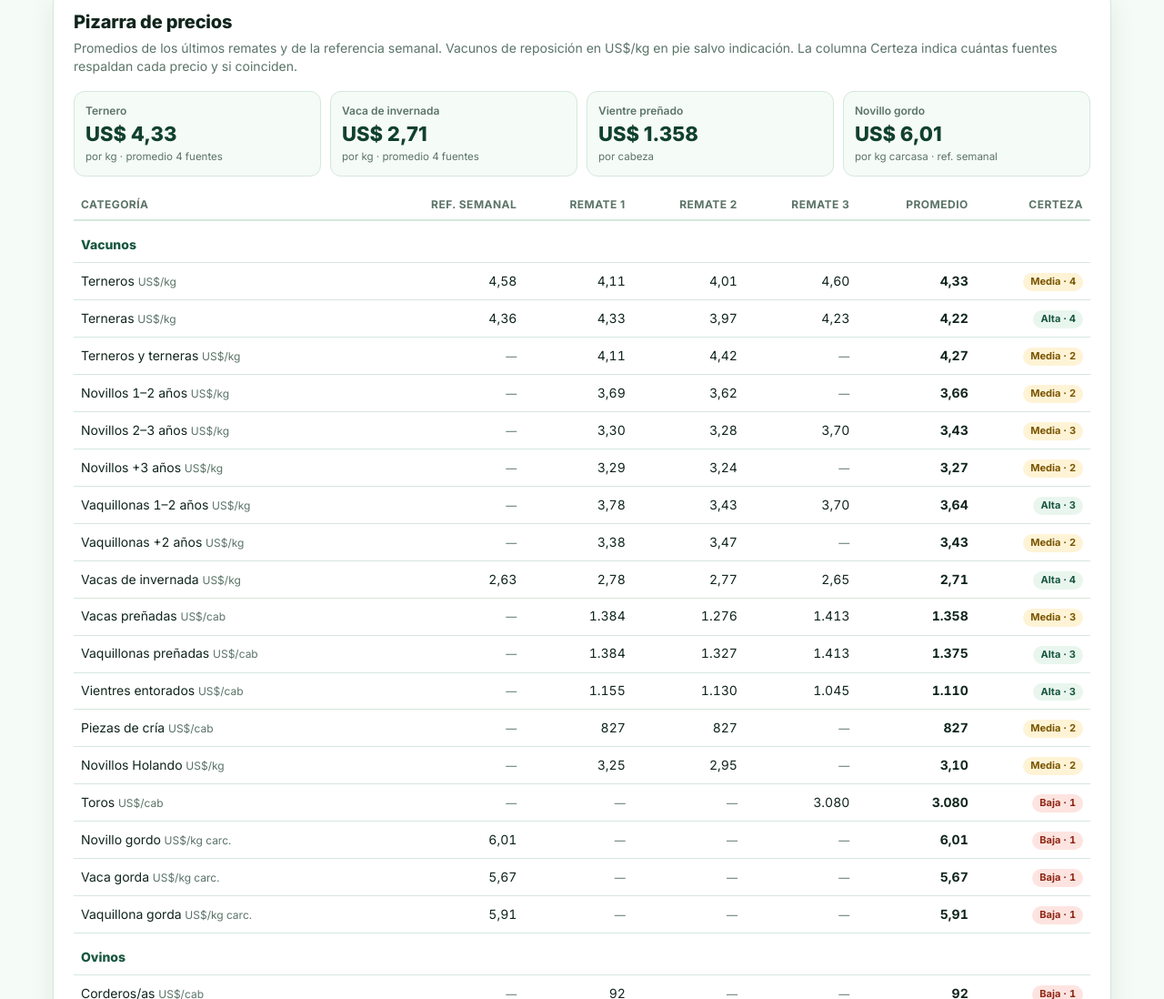
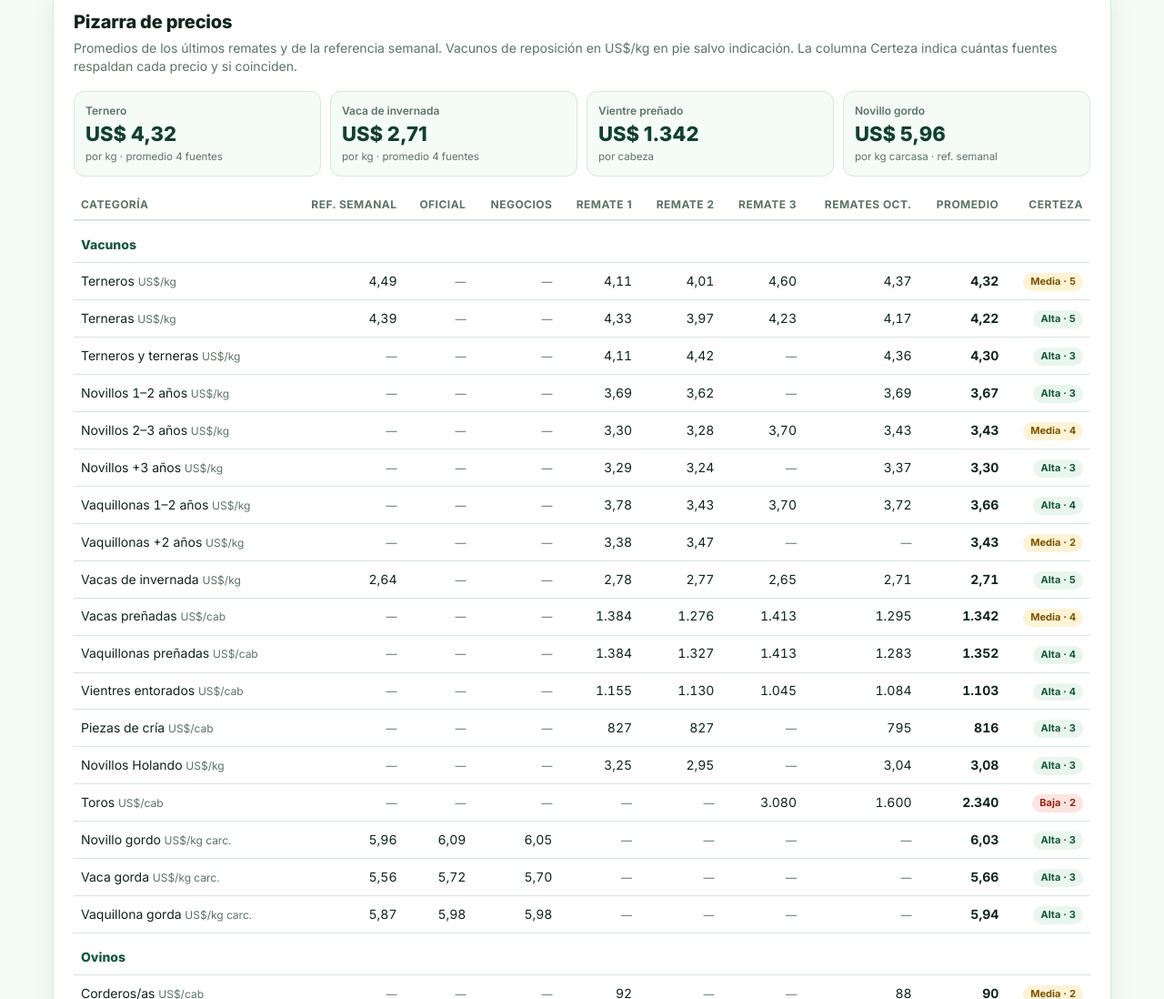
Before and after one commit to escritoriocamy/cuantolaventa, a plain HTML site: page index.html in a window 1280 px wide. Shown: the part 1702-2800 px from the top of the page at 91% size. Drawn offline with Linux system fonts and the light colour scheme.

Commit message:
Revise livestock pricing data and references
Updated pricing references and data for livestock categories, including adjustments for official and market prices. Added new data for October and refined historical data entries.

```diff
--- a/index.html
+++ b/index.html
@@ -344,7 +344,7 @@ footer a{color:var(--g300)}
     <p class="lead">Promedios de los últimos remates y de la referencia semanal. Vacunos de reposición en US$/kg en pie salvo indicación. La columna Certeza indica cuántas fuentes respaldan cada precio y si coinciden.</p>
     <div class="cards4" id="kpis"></div>
     <div class="scroll"><table class="tbl" id="tbl"></table></div>
-    <p class="note">Referencia semanal: precios de referencia del mercado (gordo en US$/kg carcasa). Remates 1, 2 y 3: promedios de remates por pantalla de noviembre 2026. “—” = sin oferta o sin dato en ese remate; el promedio se calcula con las fuentes disponibles.</p>
+    <p class="note">Referencia semanal: precios de la asociación de consignatarios (semana al 16/11; gordo en US$/kg carcasa). Oficial: relevamiento semanal de precios de hacienda del instituto de carnes (al 07/11, solo gordo). Negocios: rango de negocios concretados con la industria que informan los operadores (semana al 06/11; se toma el punto medio). Remates 1, 2 y 3: remates por pantalla de noviembre 2026. Remates oct.: promedio de los remates por pantalla del 21–22 de octubre. “—” = sin oferta o sin dato en ese remate; el promedio se calcula con las fuentes disponibles.</p>
   </section>
   </div><!-- /vCalc2 -->
 </main>
@@ -362,63 +362,62 @@ footer a{color:var(--g300)}
 */
 const UPDATED = "18/11/2026";
 const SOURCES = {
-  ref: {name:"Referencia semanal", date:"Semana al 02/11"},
+  ref: {name:"Referencia semanal", date:"Consignatarios · semana al 16/11"},
+  of:  {name:"Relevamiento oficial", date:"Semana al 07/11 · solo gordo"},
+  neg: {name:"Negocios de campo", date:"Semana al 06/11 · solo gordo"},
   r1:  {name:"Remate 1", date:"05–06/11"},
   r2:  {name:"Remate 2", date:"12–13/11"},
-  r3: {name:"Remate 3", date:"04/11"}
+  r3:  {name:"Remate 3", date:"04/11"},
+  oct: {name:"Remates de octubre", date:"Promedio de 2–3 remates · 21–22/10"}
 };
 
 const VAC = [
   {id:"ternero", n:"Terneros", d:"Machos al destete", u:"kg", peso:180,
-    p:{ref:4.58, r1:4.11, r2:4.01, r3:4.60},
-    br:{ // precio por franja de peso cuando el remate lo publicó
-      lt140:{r1:6.56}, b140:{r1:5.00, r2:4.85}, gt180:{r1:3.92, r2:3.89, r3:4.43}
-    }},
+    p:{ref:4.49, r1:4.11, r2:4.01, r3:4.60, oct:4.37}},
   {id:"ternera", n:"Terneras", d:"Hembras al destete", u:"kg", peso:170,
-    p:{ref:4.36, r1:4.33, r2:3.97, r3:4.23},
-    br:{lt140:{r2:4.78}, gt140:{r2:3.90}}},
+    p:{ref:4.39, r1:4.33, r2:3.97, r3:4.23, oct:4.17}},
   {id:"mixto", n:"Terneros y terneras", d:"Lote mixto", u:"kg", peso:170,
-    p:{r1:4.11, r2:4.42}},
+    p:{r1:4.11, r2:4.42, oct:4.36}},
   {id:"nov12", n:"Novillos 1–2 años", d:"Recría", u:"kg", peso:280,
-    p:{r1:3.69, r2:3.62}},
+    p:{r1:3.69, r2:3.62, oct:3.69}},
   {id:"nov23", n:"Novillos 2–3 años", d:"Invernada", u:"kg", peso:360,
-    p:{r1:3.30, r2:3.28, r3:3.70}},
+    p:{r1:3.30, r2:3.28, r3:3.70, oct:3.43}},
   {id:"nov3", n:"Novillos +3 años", d:"Invernada pesada", u:"kg", peso:420,
-    p:{r1:3.29, r2:3.24}},
+    p:{r1:3.29, r2:3.24, oct:3.37}},
   {id:"vaq12", n:"Vaquillonas 1–2 años", d:"Sin servicio", u:"kg", peso:260,
-    p:{r1:3.78, r2:3.43, r3:3.70}},
+    p:{r1:3.78, r2:3.43, r3:3.70, oct:3.72}},
   {id:"vaq2", n:"Vaquillonas +2 años", d:"Sin servicio", u:"kg", peso:330,
     p:{r1:3.38, r2:3.47}},
   {id:"vinv", n:"Vacas de invernada", d:"Vacías, para engorde", u:"kg", peso:380,
-    p:{ref:2.63, r1:2.78, r2:2.77, r3:2.65}},
+    p:{ref:2.64, r1:2.78, r2:2.77, r3:2.65, oct:2.71}},
   {id:"vpre", n:"Vacas preñadas", d:"Con diagnóstico, incluye próximas", u:"cab", preg:true,
-    p:{r1:1383.88, r2:1276, r3:1413}},
+    p:{r1:1383.88, r2:1276, r3:1413, oct:1295}},
   {id:"vqpre", n:"Vaquillonas preñadas", d:"Primera preñez", u:"cab", preg:true,
-    p:{r1:1383.88, r2:1327, r3:1413}},
+    p:{r1:1383.88, r2:1327, r3:1413, oct:1283}},
   {id:"ento", n:"Vientres entorados", d:"Con toro, sin diagnóstico", u:"cab",
-    p:{r1:1154.95, r2:1130, r3:1045}},
+    p:{r1:1154.95, r2:1130, r3:1045, oct:1083.5}},
   {id:"cria", n:"Piezas de cría", d:"Vaca con ternero al pie", u:"cab",
-    p:{r1:827.32, r2:827}},
+    p:{r1:827.32, r2:827, oct:794.8}},
   {id:"holando", n:"Novillos Holando", d:"Machos Holando de recría", u:"kg", peso:300,
-    p:{r1:3.25, r2:2.95}},
+    p:{r1:3.25, r2:2.95, oct:3.04}},
   {id:"toro", n:"Toros", d:"Reproductores", u:"cab",
-    p:{r3:3080}},
+    p:{r3:3080, oct:1600}},
   {id:"gnov", n:"Novillo gordo", d:"Para faena", u:"carc", peso:520, rend:54,
-    p:{ref:6.01}},
+    p:{ref:5.96, of:6.09, neg:6.05}},
   {id:"gvaca", n:"Vaca gorda", d:"Para faena", u:"carc", peso:470, rend:50,
-    p:{ref:5.67}},
+    p:{ref:5.56, of:5.72, neg:5.70}},
   {id:"gvaq", n:"Vaquillona gorda", d:"Para faena", u:"carc", peso:400, rend:52,
-    p:{ref:5.91}}
+    p:{ref:5.87, of:5.98, neg:5.98}}
 ];
 
 const OVI = [
-  {id:"cordero", n:"Corderos/as", d:"Reposición", u:"cab", p:{r1:92}},
-  {id:"borrego", n:"Borregos/as", d:"2 dientes", u:"cab", p:{r1:96, r2:78}},
-  {id:"ovcria", n:"Ovejas de cría", d:"2 o más encarneradas", u:"cab", p:{r1:96.6}},
-  {id:"gcord", n:"Cordero gordo", d:"Para faena", u:"carc", peso:40, rend:46, p:{ref:6.52}},
-  {id:"gborr", n:"Borrego gordo", d:"Para faena", u:"carc", peso:45, rend:45, p:{ref:6.50}},
-  {id:"gcap", n:"Capón", d:"Para faena", u:"carc", peso:50, rend:44, p:{ref:5.51}},
-  {id:"goveja", n:"Oveja gorda", d:"Para faena", u:"carc", peso:48, rend:42, p:{ref:5.40}}
+  {id:"cordero", n:"Corderos/as", d:"Reposición", u:"cab", p:{r1:92, oct:87.5}},
+  {id:"borrego", n:"Borregos/as", d:"2 dientes", u:"cab", p:{r1:96, oct:78}},
+  {id:"ovcria", n:"Ovejas de cría", d:"2 o más encarneradas", u:"cab", p:{r1:96.6, oct:94.5}},
+  {id:"gcord", n:"Cordero gordo", d:"Para faena", u:"carc", peso:40, rend:46, p:{ref:6.57}},
+  {id:"gborr", n:"Borrego gordo", d:"Para faena", u:"carc", peso:45, rend:45, p:{ref:6.56}},
+  {id:"gcap", n:"Capón", d:"Para faena", u:"carc", peso:50, rend:44, p:{ref:5.59}},
+  {id:"goveja", n:"Oveja gorda", d:"Para faena", u:"carc", peso:48, rend:42, p:{ref:5.49}}
 ];
 
 const RAZAS_VAC = [
@@ -506,31 +505,31 @@ function factorLote(cab){
 /* ============ HISTORIAL ============
    [fecha, valor]. Referencia semanal = grilla de consignatarios; Remates = promedios de remates por pantalla. */
 const HIST = {
-  ternero:{f:"Referencia semanal", d:[["2025-10-13",3.55],["2026-02-16",3.55],["2026-02-23",3.67],["2026-04-27",4.14],["2026-06-29",4.18],["2026-08-10",4.32],["2026-08-31",4.58],["2026-10-26",4.51],["2026-11-02",4.58]]},
-  ternera:{f:"Referencia semanal", d:[["2026-02-23",3.35],["2026-04-27",3.77],["2026-06-29",3.98],["2026-08-10",4.13],["2026-08-31",4.35],["2026-09-21",4.33],["2026-10-26",4.38],["2026-11-02",4.36]]},
+  ternero:{f:"Referencia semanal", d:[["2025-10-13",3.55],["2026-02-16",3.55],["2026-02-23",3.67],["2026-04-27",4.14],["2026-06-29",4.18],["2026-08-10",4.32],["2026-08-31",4.58],["2026-10-26",4.51],["2026-11-02",4.58],["2026-11-09",4.58],["2026-11-16",4.49]]},
+  ternera:{f:"Referencia semanal", d:[["2026-02-23",3.35],["2026-04-27",3.77],["2026-06-29",3.98],["2026-08-10",4.13],["2026-08-31",4.35],["2026-09-21",4.33],["2026-10-26",4.38],["2026-11-02",4.36],["2026-11-09",4.37],["2026-11-16",4.39]]},
   mixto:{f:"Remates", d:[["2026-10-21",4.44],["2026-11-05",4.11],["2026-11-12",4.42]]},
   nov12:{f:"Remates", d:[["2026-10-21",3.66],["2026-11-05",3.69],["2026-11-12",3.62]]},
-  nov23:{f:"Remates", d:[["2026-10-21",3.44],["2026-11-04",3.70],["2026-11-05",3.30],["2026-11-12",3.28]]},
+  nov23:{f:"Remates", d:[["2026-10-21",3.44],["2026-11-04",3.7],["2026-11-05",3.3],["2026-11-12",3.28]]},
   nov3:{f:"Remates", d:[["2026-10-21",3.37],["2026-11-05",3.29],["2026-11-12",3.24]]},
-  vaq12:{f:"Remates", d:[["2026-10-22",3.75],["2026-11-04",3.70],["2026-11-06",3.78],["2026-11-12",3.43]]},
+  vaq12:{f:"Remates", d:[["2026-10-21",3.68],["2026-10-22",3.75],["2026-11-04",3.7],["2026-11-06",3.78],["2026-11-12",3.43]]},
   vaq2:{f:"Remates", d:[["2026-11-06",3.38],["2026-11-13",3.47]]},
-  vinv:{f:"Referencia semanal", d:[["2026-02-16",2.30],["2026-02-23",2.36],["2026-04-27",2.30],["2026-06-29",2.32],["2026-08-10",2.45],["2026-08-31",2.60],["2026-09-21",2.50],["2026-10-26",2.60],["2026-11-02",2.63]]},
-  vpre:{f:"Remates", d:[["2026-10-22",1297],["2026-11-04",1413],["2026-11-06",1384],["2026-11-12",1276],["2026-11-13",1428]]},
+  vinv:{f:"Referencia semanal", d:[["2026-02-16",2.3],["2026-02-23",2.36],["2026-04-27",2.3],["2026-06-29",2.32],["2026-08-10",2.45],["2026-08-31",2.6],["2026-09-21",2.5],["2026-10-26",2.6],["2026-11-02",2.63],["2026-11-09",2.62],["2026-11-16",2.64]]},
+  vpre:{f:"Remates", d:[["2026-10-21",1293],["2026-10-22",1297],["2026-11-04",1413],["2026-11-06",1384],["2026-11-12",1276],["2026-11-13",1428]]},
   vqpre:{f:"Remates", d:[["2026-10-22",1283],["2026-11-12",1327],["2026-11-13",1245]]},
-  ento:{f:"Remates", d:[["2026-10-22",1047],["2026-11-04",1045],["2026-11-06",1155],["2026-11-12",1130]]},
-  cria:{f:"Remates", d:[["2026-10-22",791],["2026-11-05",827],["2026-11-12",827],["2026-11-13",874]]},
-  holando:{f:"Remates", d:[["2026-11-05",3.25],["2026-11-12",2.95]]},
-  toro:{f:"Remates", d:[["2026-11-04",3080]]},
-  gnov:{f:"Referencia semanal", d:[["2025-11-24",5.15],["2026-06-15",5.58],["2026-08-10",5.81],["2026-08-31",5.98],["2026-09-21",5.78],["2026-10-26",6.00],["2026-11-02",6.01]]},
-  gvaca:{f:"Referencia semanal", d:[["2025-11-24",4.78],["2026-06-15",5.21],["2026-08-10",5.42],["2026-08-31",5.67],["2026-09-21",5.39],["2026-11-02",5.67]]},
-  gvaq:{f:"Referencia semanal", d:[["2025-11-24",5.00],["2026-06-15",5.44],["2026-08-10",5.68],["2026-08-31",5.89],["2026-09-21",5.73],["2026-11-02",5.91]]},
-  cordero:{f:"Remates", d:[["2026-11-06",92]]},
+  ento:{f:"Remates", d:[["2026-10-21",1120],["2026-10-22",1047],["2026-11-04",1045],["2026-11-06",1155],["2026-11-12",1130]]},
+  cria:{f:"Remates", d:[["2026-10-21",798.54],["2026-10-22",791],["2026-11-05",827],["2026-11-12",827],["2026-11-13",874]]},
+  holando:{f:"Remates", d:[["2026-10-21",3.11],["2026-11-05",3.25],["2026-11-12",2.95]]},
+  toro:{f:"Remates", d:[["2026-10-21",1600],["2026-11-04",3080]]},
+  gnov:{f:"Referencia semanal", d:[["2025-11-24",5.15],["2026-06-15",5.58],["2026-08-10",5.81],["2026-08-31",5.98],["2026-09-21",5.78],["2026-10-26",6.0],["2026-11-02",6.01],["2026-11-09",6.0],["2026-11-16",5.96]]},
+  gvaca:{f:"Referencia semanal", d:[["2025-11-24",4.78],["2026-06-15",5.21],["2026-08-10",5.42],["2026-08-31",5.67],["2026-09-21",5.39],["2026-11-02",5.67],["2026-11-09",5.66],["2026-11-16",5.56]]},
+  gvaq:{f:"Referencia semanal", d:[["2025-11-24",5.0],["2026-06-15",5.44],["2026-08-10",5.68],["2026-08-31",5.89],["2026-09-21",5.73],["2026-11-02",5.91],["2026-11-09",5.89],["2026-11-16",5.87]]},
+  cordero:{f:"Remates", d:[["2026-10-21",87.5],["2026-11-06",92]]},
   borrego:{f:"Remates", d:[["2026-10-22",78],["2026-11-06",96]]},
-  ovcria:{f:"Remates", d:[["2026-11-06",96.6]]},
-  gcord:{f:"Referencia semanal", d:[["2025-10-13",5.48],["2025-11-24",5.75],["2026-08-10",6.25],["2026-11-02",6.52]]},
-  gborr:{f:"Referencia semanal", d:[["2025-11-24",5.74],["2026-11-02",6.50]]},
-  gcap:{f:"Referencia semanal", d:[["2026-08-10",5.30],["2026-11-02",5.51]]},
-  goveja:{f:"Referencia semanal", d:[["2026-08-10",5.15],["2026-11-02",5.40]]}
+  ovcria:{f:"Remates", d:[["2026-10-21",103],["2026-11-06",96.6]]},
+  gcord:{f:"Referencia semanal", d:[["2025-10-13",5.48],["2025-11-24",5.75],["2026-08-10",6.25],["2026-11-02",6.52],["2026-11-09",6.54],["2026-11-16",6.57]]},
+  gborr:{f:"Referencia semanal", d:[["2025-11-24",5.74],["2026-11-02",6.5],["2026-11-09",6.54],["2026-11-16",6.56]]},
+  gcap:{f:"Referencia semanal", d:[["2026-08-10",5.3],["2026-11-02",5.51],["2026-11-09",5.56],["2026-11-16",5.59]]},
+  goveja:{f:"Referencia semanal", d:[["2026-08-10",5.15],["2026-11-02",5.4],["2026-11-09",5.44],["2026-11-16",5.49]]}
 };
 const H = {esp:"vac", cat:"ternero"};
 const MES = ["ene","feb","mar","abr","may","jun","jul","ago","set","oct","nov","dic"];
@@ -731,7 +730,7 @@ function calc(){
   const maxV = Math.max(...ok.map(r=>r.v),1);
   $("srcList").innerHTML = rows.map(r=>{
     const S0 = SOURCES[r.s];
-    if(r.v==null) return `<div class="srow"><div><div class="sname">${S0.name}</div><div class="sdate">${S0.date}</div></div><div class="sval na">Sin dato</div></div>`;
+    if(r.v==null) return "";
     const unit = c.u==="cab" ? "por cabeza" : c.u==="carc" ? `${usd(r.p,2)}/kg carc.` : `${usd(r.p,2)}/kg`;
     return `<div class="srow"><div><div class="sname">${S0.name}</div><div class="sdate">${S0.date}</div></div>
       <div class="sval">${usd(r.v*cab)}<small>${c.u==="cab"?usd(r.v)+" "+unit:unit}</small></div>
@@ -760,16 +759,16 @@ function calc(){
 /* Pizarra */
 function renderTable(){
   const all = [...VAC.map(c=>({...c,esp:"Vacunos"})), ...OVI.map(c=>({...c,esp:"Ovinos"}))];
-  const head = `<tr><th>Categoría</th><th>Ref. semanal</th><th>Remate 1</th><th>Remate 2</th><th>Remate 3</th><th>Promedio</th><th>Certeza</th></tr>`;
+  const head = `<tr><th>Categoría</th><th>Ref. semanal</th><th>Oficial</th><th>Negocios</th><th>Remate 1</th><th>Remate 2</th><th>Remate 3</th><th>Remates oct.</th><th>Promedio</th><th>Certeza</th></tr>`;
   let lastEsp = "";
   const body = all.map(c=>{
     const d = c.u==="cab"?0:2;
-    const vals = ["ref","r1","r2","r3"].map(s=>c.p[s]);
+    const vals = ["ref","of","neg","r1","r2","r3","oct"].map(s=>c.p[s]);
     const ok = vals.filter(v=>v!=null);
     const avg = ok.reduce((a,b)=>a+b,0)/ok.length;
     const unit = c.u==="cab"?"US$/cab":c.u==="carc"?"US$/kg carc.":"US$/kg";
     let sep = "";
-    if(c.esp!==lastEsp){ lastEsp=c.esp; sep=`<tr><td colspan="7" style="font-weight:800;color:var(--g700);padding-top:16px">${c.esp}</td></tr>`; }
+    if(c.esp!==lastEsp){ lastEsp=c.esp; sep=`<tr><td colspan="10" style="font-weight:800;color:var(--g700);padding-top:16px">${c.esp}</td></tr>`; }
     return sep + `<tr><td>${c.n} <span class="u">${unit}</span></td>${vals.map(v=>`<td>${v==null?'<span class="u">—</span>':fmt(v,d)}</td>`).join("")}<td><b>${fmt(avg,d)}</b></td><td>${(()=>{const k=certeza(vals);return `<span class="pill ${k.nivel}" title="${k.n} fuente(s), dispersión ${fmt(k.disp,0)}%">${k.nivel==="alta"?"Alta":k.nivel==="media"?"Media":"Baja"} · ${k.n}</span>`})()}</td></tr>`;
   }).join("");
   $("tbl").innerHTML = head + body;
```
